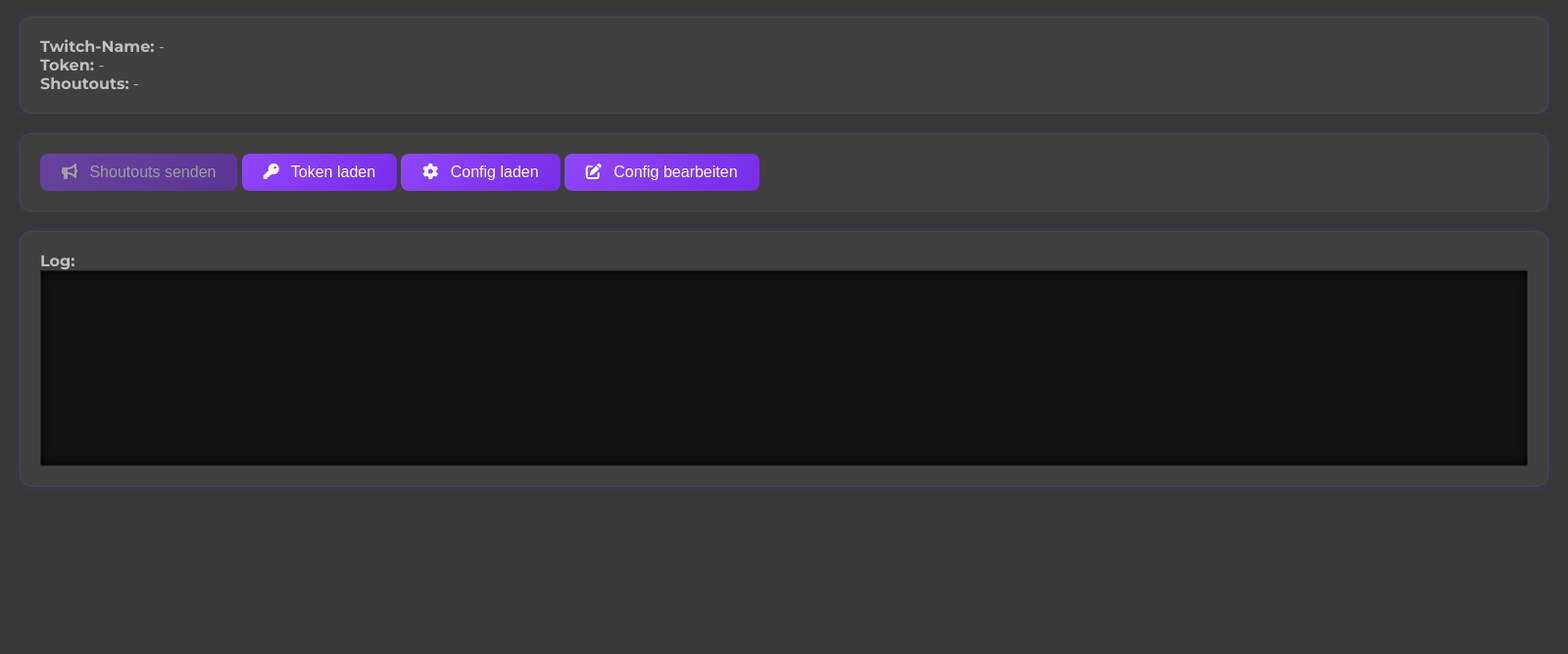
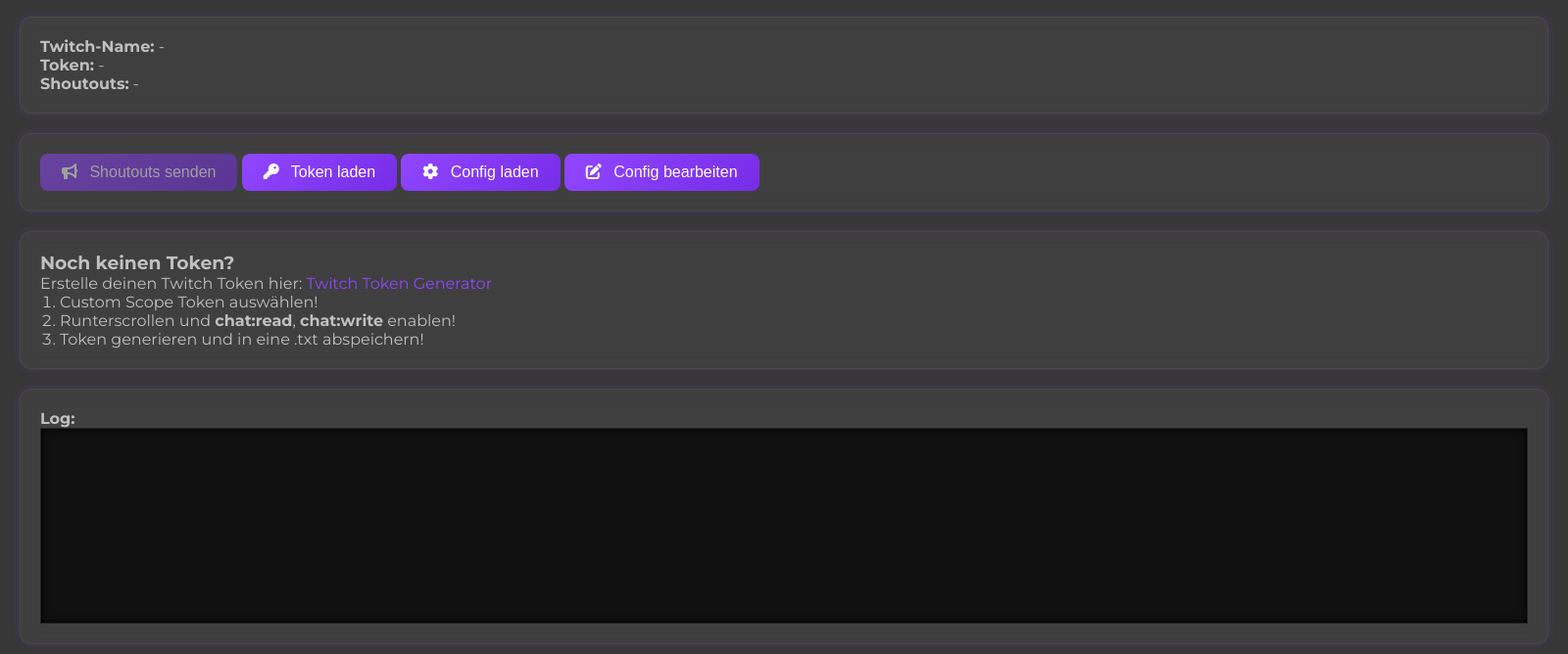
Before and after one commit to imfakersgrannyy/AutoShoutout, an Electron app: page index.html in a window 1600 px wide. Shown: the part 96-764 px from the top of the page at 98% size. Drawn offline with Linux system fonts and the light colour scheme; no server answers; files whose address does not match are found by name.

Commit message:
Pre-release cleanup

```diff
--- a/css/style.css
+++ b/css/style.css
@@ -14,8 +14,8 @@
 
 :root {
   --background-color: #373737;
-  --container-color: #555555;
-  --button-color: #818181;
+  /*--container-color: #555555;*/
+  /*--button-color: #818181;*/
   --accent-color: #a1a1a1;
   --text-color: #c0c0c0;
 }
@@ -88,6 +88,25 @@ button:disabled {
   cursor: not-allowed;
 }
 
+a {
+  color: #9146ff;
+  text-decoration: none;
+  transition: color 0.15s ease;
+}
+
+a:hover {
+  color: #a263ff;
+  text-decoration: underline;
+}
+
+ul {
+  margin-left: 20px;
+}
+
+li {
+  list-style: decimal;
+}
+
 pre {
   background: #111;
   border: 1px solid #222;
--- a/index.html
+++ b/index.html
@@ -36,6 +36,16 @@
     </div>
 
     <div class="box">
+      <h3>Noch keinen Token?</h2>
+      <p>Erstelle deinen Twitch Token hier: <a href="https://twitchtokengenerator.com/">Twitch Token Generator</a></p>
+      <ul>
+        <li><p>Custom Scope Token auswählen!</p></li>
+        <li><p>Runterscrollen und <b>chat:read</b>, <b>chat:write</b> enablen!</p></li>
+        <li><p>Token generieren und in eine .txt abspeichern!</p></li>
+      </ul>
+    </div>
+
+    <div class="box">
       <b>Log:</b>
       <pre id="log"></pre>
     </div>
--- a/main.js
+++ b/main.js
@@ -64,7 +64,7 @@ function createWindow() {
   mainWindow = new BrowserWindow({
     width: 1600,
     height: 900,
-    minWidth: 800,
+    minWidth: 816,
     minHeight: 500,
     autoHideMenuBar: true,
     webPreferences: { nodeIntegration: true, contextIsolation: false },
```
